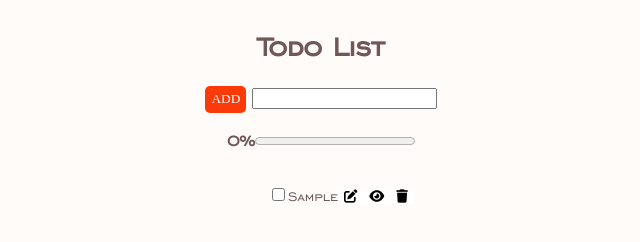
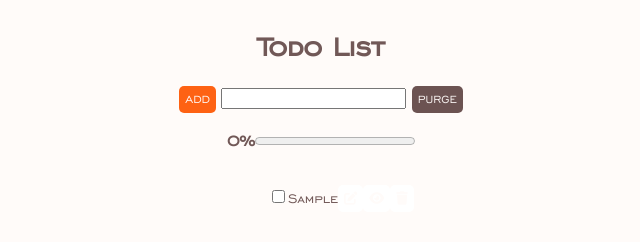
Before and after one commit to yichii/Over-Engineered-To-Do-List, a plain HTML site: page index.html in a window 1280 px wide. Both pictures are taken after typing "Sample" into the empty fields and a click on the button "ADD". Shown: the whole page, without its empty margins (319-959 px from the left). Drawn offline with Linux system fonts and the light colour scheme.

Commit message:
Added the purge button, made it easier to add multiple items
Blur was removed from the input as it made it harder to add multiple items at once.

Purge was added to smite all of your enemies at once(pls nerf)

```diff
--- a/css/index.css
+++ b/css/index.css
@@ -11,6 +11,20 @@ body {
     font-family: 'Engravers Gothic';
     background-color: #fffbf9;
     color: #715857;
+}
+
+button {
+    font-family: 'Engravers Gothic';
+    background-color: #fc3a09;
+    color: #fffbf9;
+    border: none;
+    height: 2em;
+    border-radius: 5px;
+}
+
+progress::-webkit-progress-bar {
+    background: #fc3a09;
+
 }
 
 .progressComp {
@@ -27,14 +41,15 @@ body {
     opacity: 0.2;
 }
 
-ul {
-    display: flex;
-    flex-direction: column;
-}
-
 .fa-solid, .fa-regular{
     border: none;
     background-color: white;
+}
+
+#list {
+    display: flex;
+    flex-direction: column;
+    max-width: 700px;
 }
 
 #wrap {
@@ -44,16 +59,10 @@ ul {
     align-items: center;
 }
 
-#addItem {
-    background-color: #fc3a09;
-    color: #fffbf9;
-    border: none;
-    font-family: "Engravers";
-    height: 2em;
-    border-radius: 5px;
+#add {
+    background-color: #fe6213;
 }
 
-progress::-webkit-progress-bar {
-    background: #fc3a09;
-
+#purge {
+    background-color: #6c5352;
 }
--- a/index.html
+++ b/index.html
@@ -10,12 +10,13 @@
     <div id='wrap'>
         <h1 spellcheck='false' contenteditable='true'>Todo List</h1>
         <div>
-            <button id="addItem">ADD</button>
-            <input type='text'>
+            <button id="add">ADD</button>
+            <input maxlength="50" type='text'>
+            <button id="purge">PURGE</button>
         </div>
         <div class='progressComp'>
             <h3>0%</h3>
-            <progress id="progress" value='0' max='100'></progress>
+            <progress value='0' max='100'></progress>
         </div>
         <ul id='list'></ul>
     </div>
--- a/js/index.js
+++ b/js/index.js
@@ -1,9 +1,10 @@
 const title = document.querySelector('h1');
 const list = document.querySelector('ul');
 const input = document.querySelector('input');
-const add = document.querySelector('button');
+const add = document.querySelector('#add');
 const progress = document.querySelector('progress')
 const progressText = document.querySelector('h3')
+const purge = document.querySelector('#purge')
 
 title.addEventListener('keydown', (event) => {
     if ( event.code === 'Enter' ) {
@@ -16,11 +17,15 @@ input.onkeyup = (event) => {
     if ( event.code === 'Enter' ) {
         event.preventDefault();
         createNewItem();
-        input.blur();
     }
 };
 
 add.addEventListener('click', createNewItem);
+
+purge.addEventListener('click', () => {
+    list.replaceChildren();
+    updateProgress();
+})
 
 function createNewItem() {
     if (input.value){
@@ -84,6 +89,7 @@ function createNewItem() {
                 event.preventDefault();
                 edit.className = 'fa-solid fa-pen-to-square';
                 label.contentEditable = false;
+                label.blur();
             }
         })
 
```
